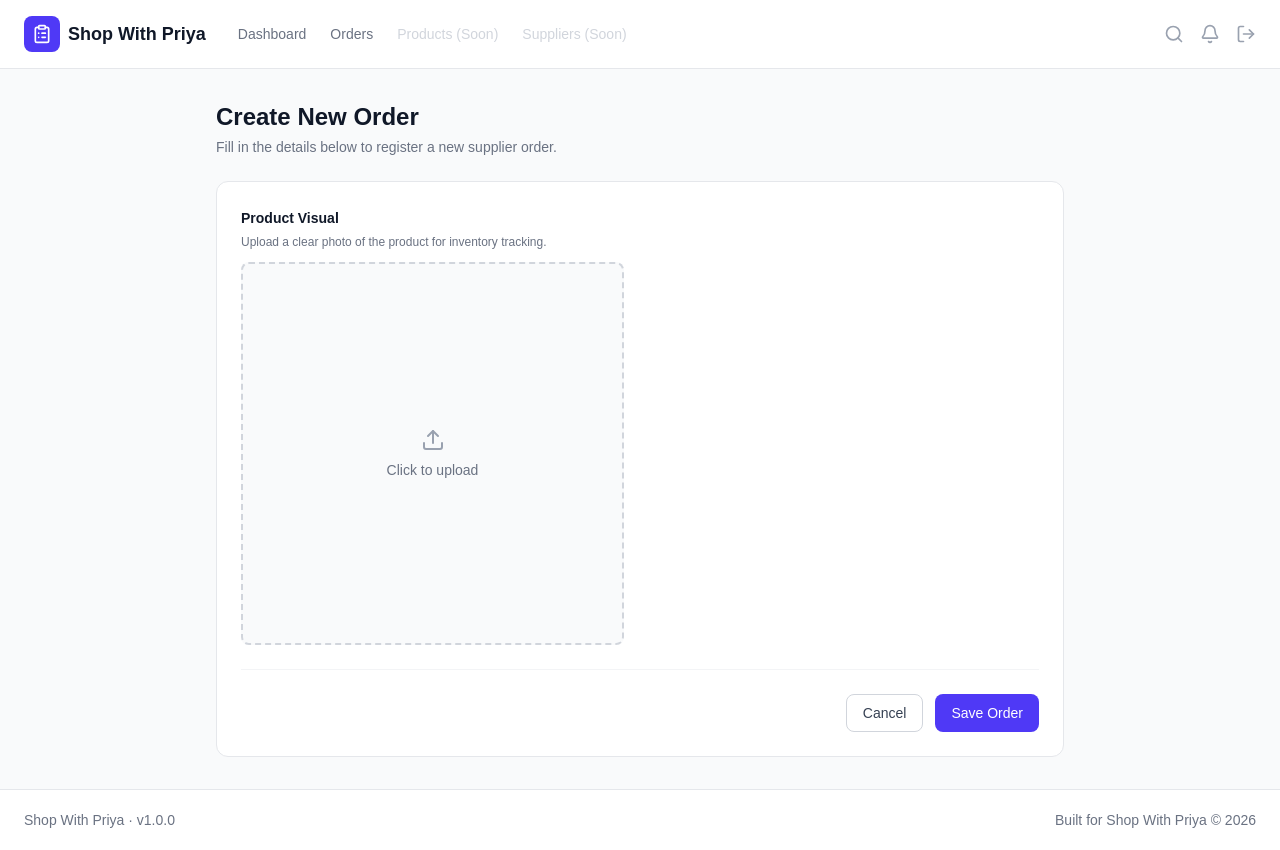
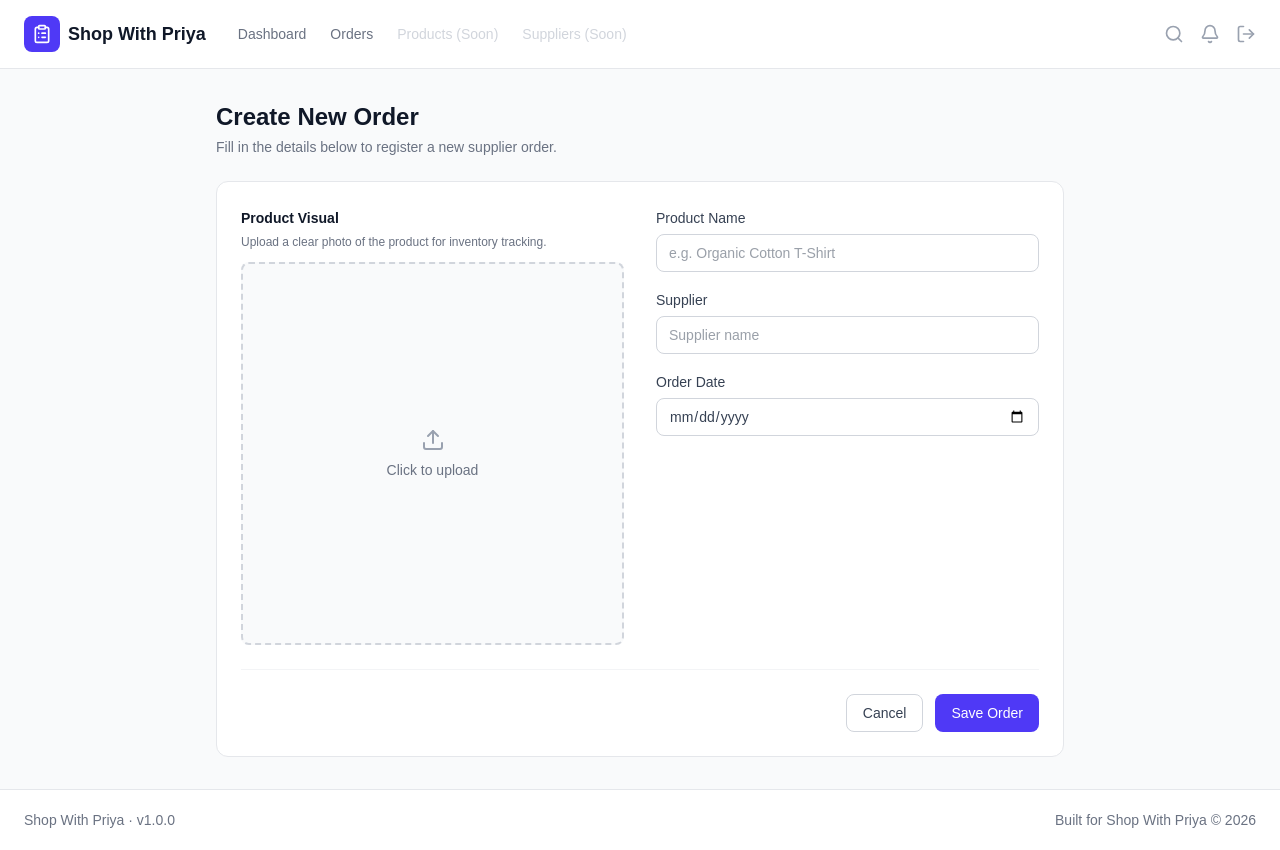
Before and after one commit to VIREN2779/shop-with-priya, a Next.js app: page /orders/new in a window 1280 px wide. Built offline with nearby package versions, Linux system fonts and the light colour scheme.

Commit message:
feat(NewOrderPage): add input fields for product name, supplier, and order date

```diff
--- a/src/app/orders/new/page.tsx
+++ b/src/app/orders/new/page.tsx
@@ -1,13 +1,18 @@
 "use client";
 
 import { useState } from "react";
+import { useRouter } from "next/navigation";
 import Link from "next/link";
 import { Upload } from "lucide-react";
 import Navbar from "@/components/Navbar";
 import Footer from "@/components/Footer";
 
 export default function NewOrderPage() {
+    const router = useRouter();
     const [imagePreview, setImagePreview] = useState<string | null>(null);
+    const [productName, setProductName] = useState("");
+    const [supplierName, setSupplierName] = useState("");
+    const [orderDate, setOrderDate] = useState("");
     const [submitting, setSubmitting] = useState(false);
 
     function handleImageChange(e: React.ChangeEvent<HTMLInputElement>) {
@@ -57,6 +62,48 @@ export default function NewOrderPage() {
                                 />
                             </label>
                         </div>
+
+                        {/* Fields */}
+                        <div className="space-y-4">
+                            <div>
+                                <label className="text-sm font-medium text-gray-700">
+                                    Product Name
+                                </label>
+                                <input
+                                    type="text"
+                                    required
+                                    value={productName}
+                                    onChange={(e) => setProductName(e.target.value)}
+                                    placeholder="e.g. Organic Cotton T-Shirt"
+                                    className="mt-1 w-full rounded-lg text-gray-700 border border-gray-300 px-3 py-2 text-sm focus:border-indigo-500 focus:outline-none focus:ring-1 focus:ring-indigo-500"
+                                />
+                            </div>
+                            <div>
+                                <label className="text-sm font-medium text-gray-700">
+                                    Supplier
+                                </label>
+                                <input
+                                    type="text"
+                                    required
+                                    value={supplierName}
+                                    onChange={(e) => setSupplierName(e.target.value)}
+                                    placeholder="Supplier name"
+                                    className="mt-1 w-full rounded-lg text-gray-700 border border-gray-300 px-3 py-2 text-sm focus:border-indigo-500 focus:outline-none focus:ring-1 focus:ring-indigo-500"
+                                />
+                            </div>
+                            <div>
+                                <label className="text-sm font-medium text-gray-700">
+                                    Order Date
+                                </label>
+                                <input
+                                    type="date"
+                                    required
+                                    value={orderDate}
+                                    onChange={(e) => setOrderDate(e.target.value)}
+                                    className="mt-1 w-full rounded-lg text-gray-700 border border-gray-300 px-3 py-2 text-sm focus:border-indigo-500 focus:outline-none focus:ring-1 focus:ring-indigo-500"
+                                />
+                            </div>
+                        </div>
                     </div>
 
                     <hr className="my-6 border-gray-100" />
```
